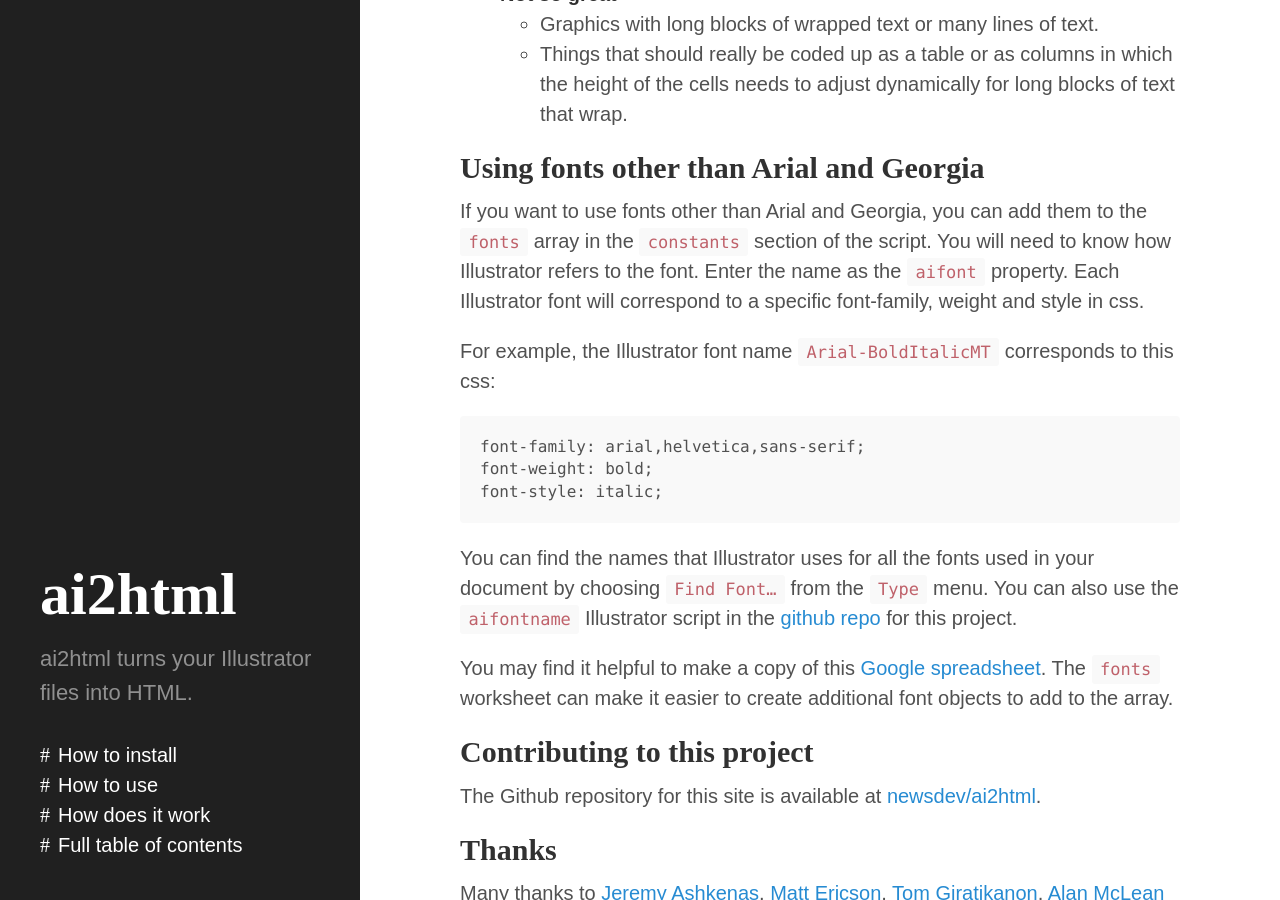
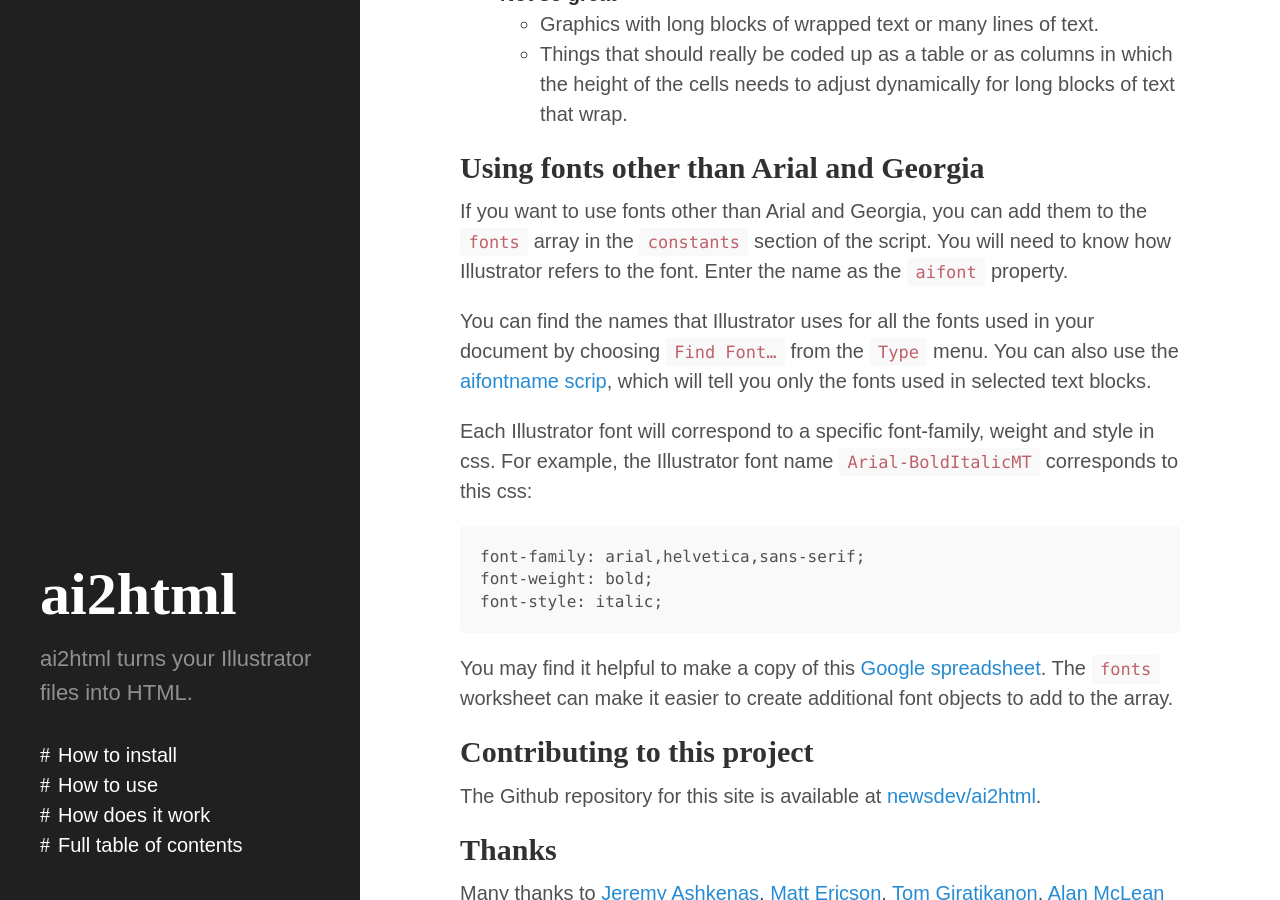
Before and after one commit to newsdev/ai2html, a Jekyll site: the page built from index.md, in a window 1280 px wide and 900 px high, scrolled down 12115 px. Built offline with Jekyll 4.4.1, drawn with Linux system fonts in a browser that asks for light colours; Markdown is read by kramdown in place of the engine named in the settings.

Commit message:
Sync README.md in master branch to index.md in gh-pages

````diff
--- a/index.md
+++ b/index.md
@@ -266,16 +266,16 @@
 
 ## Using fonts other than Arial and Georgia
 
-If you want to use fonts other than Arial and Georgia, you can add them to the `fonts` array in the `constants` section of the script. You will need to know how Illustrator refers to the font. Enter the name as the `aifont` property. Each Illustrator font will correspond to a specific font-family, weight and style in css.
+If you want to use fonts other than Arial and Georgia, you can add them to the `fonts` array in the `constants` section of the script. You will need to know how Illustrator refers to the font. Enter the name as the `aifont` property.
 
-For example, the Illustrator font name `Arial-BoldItalicMT` corresponds to this css:
+You can find the names that Illustrator uses for all the fonts used in your document by choosing `Find Font…` from the `Type` menu. You can also use the [aifontname scrip](https://raw.githubusercontent.com/newsdev/ai2html/master/utilities/aifontname.js), which will tell you only the fonts used in selected text blocks.
+
+Each Illustrator font will correspond to a specific font-family, weight and style in css. For example, the Illustrator font name `Arial-BoldItalicMT` corresponds to this css:
 ```
 font-family: arial,helvetica,sans-serif;
 font-weight: bold;
 font-style: italic;
 ```
-
-You can find the names that Illustrator uses for all the fonts used in your document by choosing `Find Font…` from the `Type` menu. You can also use the `aifontname` Illustrator script in the [github repo](https://github.com/newsdev/ai2html) for this project.
 
 You may find it helpful to make a copy of this [Google spreadsheet](http://bit.ly/1BP86RH). The `fonts` worksheet can make it easier to create additional font objects to add to the array.
 
````
